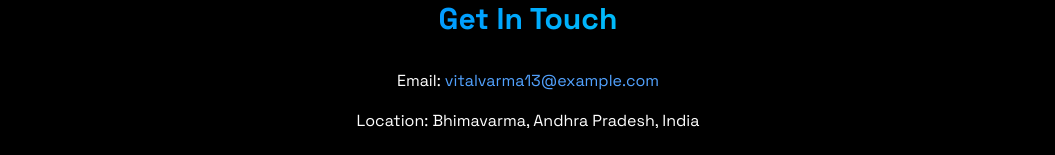
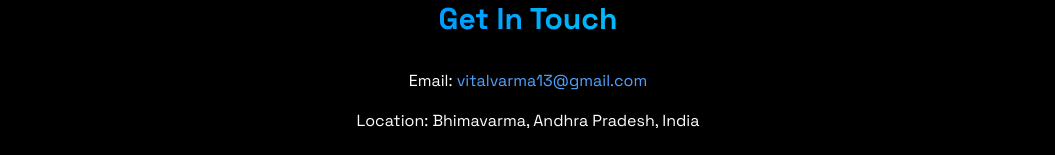
Before and after one commit to Vitalvarma/vital-portfolio, a React (Vite) app: page / in a window 1280 px wide. Shown: the part 2934-3089 px from the top of the page, without its empty margins (112-1167 px from the left). Built offline with nearby package versions, Linux system fonts and the light colour scheme.

Commit message:
Update email address in Contact component

```diff
--- a/src/components/sections/Contact.jsx
+++ b/src/components/sections/Contact.jsx
@@ -16,7 +16,7 @@ export const Contact = () => {
           </h2>
           <div className="text-center space-y-4">
             <p className="text-white">
-              Email: <a href="mailto:vital@example.com" className="text-blue-400 hover:underline">vitalvarma13@example.com</a>
+              Email: <a href="mailto:vital@example.com" className="text-blue-400 hover:underline">vitalvarma13@gmail.com</a>
             </p>
             <p className="text-white">
               Location: Bhimavarma, Andhra Pradesh, India
```
